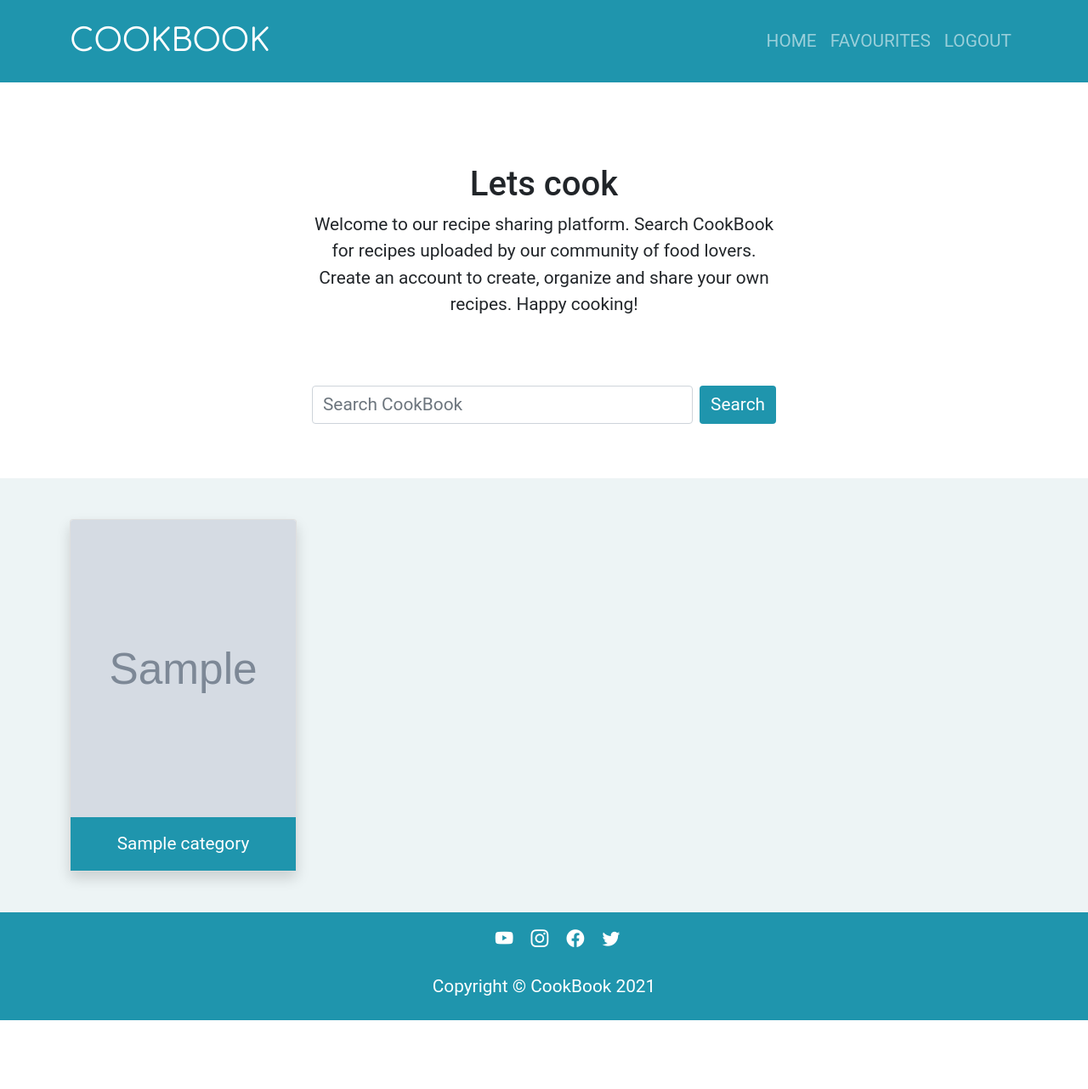
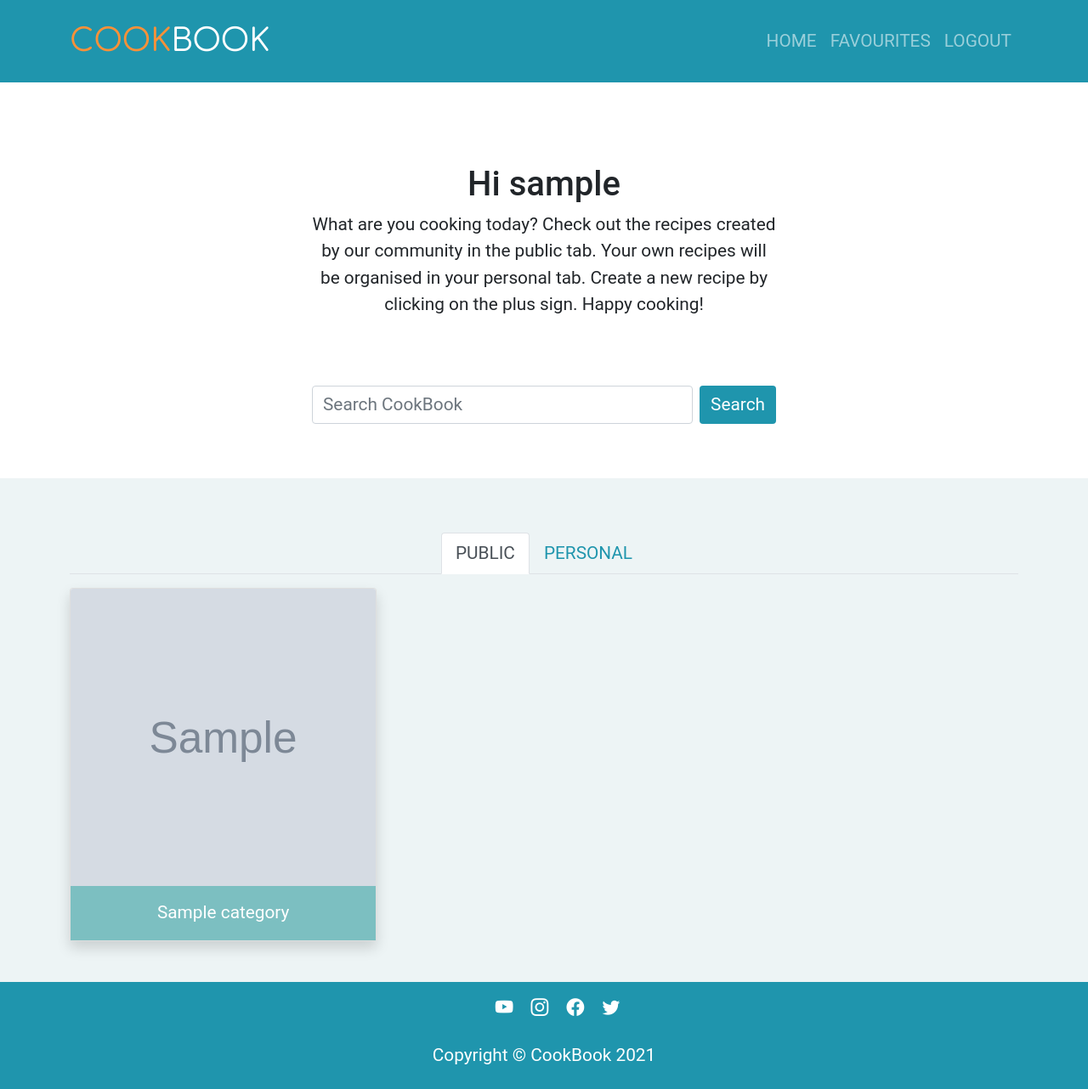
Before and after one commit to Paola62010/cookbook, a Django app: page / in a window 1280 px wide. Shown: the whole page at 85% size. Before the commit the page ends 1201 px from the top, so only its background shows below. Run offline with Django 3.2, Linux system fonts and the light colour scheme; a user stored in the database is signed in; tables that the repository leaves empty hold one stand-in row (values such as "Sample post"); grey boxes marked "Sample" are stand-in pictures; some libraries are stand-ins or nearby versions.

Commit message:
Add content to index.html for authenticated user

```diff
--- a/static/css/style.css
+++ b/static/css/style.css
@@ -4,6 +4,10 @@
 body {
 	font-family: Roboto, sans-serif;
 	font-size: 1.3rem;
+}
+
+a {
+	text-decoration: none;
 }
 
 .teal {
@@ -19,9 +23,17 @@ body {
 	font-size: 2.3rem;
 }
 
+.orange {
+	color: #fa9138;
+}
+
 .socialmedia-links li {
 	list-style: none;
 	display: inline-block;
+}
+
+footer i:hover {
+	color: #fa9138;
 }
 
 .search-button {
@@ -29,6 +41,12 @@ body {
 	color: white;
 	font-family: inherit;
 	font-size: inherit;
+}
+
+.search-button:hover {
+	background-color: white;
+	color: #1f95ad;
+	border: 1px solid #1f95ad;
 }
 
 .form-control {
@@ -47,6 +65,19 @@ body {
 }
 
 .card-body {
-	background-color: #1f95ad;
+	background-color: #7cbfc1;
 	color: white;
 }
+
+.card-body:hover {
+	background-color: #1f95ad;
+}
+
+.tab-button {
+	color: #1f95ad;
+}
+
+.tab-button:hover {
+	color: white;
+	background-color: #1f95ad;
+}
--- a/templates/base.html
+++ b/templates/base.html
@@ -17,7 +17,7 @@
 <!-- Header -->
 <nav class="navbar navbar-expand-lg teal navbar-dark">
     <div class="container py-2">
-        <a href="#" class="navbar-brand" id="logo">COOKBOOK</a>
+        <a href="#" class="navbar-brand" id="logo"><span class="orange">COOK</span>BOOK</a>
             <button class="navbar-toggler" type="button" data-bs-toggle="collapse" data-bs-target="#navmenu"
                 aria-controls="navbarText" aria-expanded="false" aria-label="Toggle navigation">
                 <span class="navbar-toggler-icon"></span>
--- a/templates/index.html
+++ b/templates/index.html
@@ -1,6 +1,72 @@
 {% extends 'base.html' %}
 
 {% block content %}
+
+{% if user.is_authenticated %}
+
+<section class="container py-5 text-center">
+    <div class="row py-lg-5">
+        <div class="col-lg-6 col-md-8 mx-auto">
+            <h1>Hi {{user.username}}</h1>
+            <p>What are you cooking today? Check out the recipes created by our community in the public tab. Your own recipes will be organised in your personal tab. Create a new recipe by clicking on the plus sign. Happy cooking!</p>
+        </div>
+    </div>
+    <div class="row py-3">
+        <div class="col-lg-6 col-md-8 mx-auto">
+            <form class="d-flex">
+                <input class="form-control me-2" type="search" placeholder="Search CookBook" aria-label="Search">
+                <button class="btn search-button" type="submit">Search</button>
+            </form>
+        </div>
+    </div>
+</section>
+<section class="py-5 light-teal">
+    <div class="container">
+        <nav>
+            <div class="nav nav-tabs justify-content-center my-3" id="nav-tab" role="tablist">
+              <button class="nav-link active tab-button" id="nav-public-tab" data-bs-toggle="tab" data-bs-target="#nav-public" type="button" role="tab" aria-controls="nav-public" aria-selected="true">PUBLIC</button>
+              <button class="nav-link tab-button" id="nav-personal-tab" data-bs-toggle="tab" data-bs-target="#nav-personal" type="button" role="tab" aria-controls="nav-personal" aria-selected="false">PERSONAL</button>
+            </div>
+          </nav>
+          <div class="tab-content" id="nav-tabContent">
+            <div class="tab-pane fade show active" id="nav-public" role="tabpanel" aria-labelledby="nav-home-tab">
+                <div class="row row-cols-1 row-cols-lg-2 row-cols-xl-3 g-3">
+                    {% for category in category_list %}
+                    <div class="col">
+                        <a href="#">
+                        <div class="card shadow">
+                            <img src="{{category.category_image.url}}" class="card-img-top" alt="Food category image">
+                            <div class="card-body">
+                              <p class="card-text text-center">{{ category.name }}</p>
+                            </div>
+                        </div>
+                        </a>
+                    </div>
+                    {% endfor %}
+                </div>
+            </div>
+            <div class="tab-pane fade" id="nav-personal" role="tabpanel" aria-labelledby="nav-personal-tab">
+                <div class="row row-cols-1 row-cols-lg-2 row-cols-xl-3 g-3">
+                    {% for category in category_list %}
+                    <div class="col">
+                        <a href="#">
+                        <div class="card shadow">
+                            <img src="{{category.category_image.url}}" class="card-img-top" alt="Food category image">
+                            <div class="card-body">
+                              <p class="card-text text-center">{{ category.name }}</p>
+                            </div>
+                        </div>
+                        </a>
+                    </div>
+                    {% endfor %}
+                </div>
+            </div>
+          </div>
+
+    </div>
+</section>
+
+{% else %}
 
 <section class="container py-5 text-center">
     <div class="row py-lg-5">
@@ -20,21 +86,23 @@
 </section>
 <section class="py-5 light-teal">
     <div class="container">
-        <div class="row row-cols-1 row-cols-sm-2 row-cols-lg-3 row-cols-xl-4 g-3">
+        <div class="row row-cols-1 row-cols-lg-2 row-cols-xl-3 g-3">
             {% for category in category_list %}
             <div class="col">
+                <a href="#">
                 <div class="card shadow">
                     <img src="{{category.category_image.url}}" class="card-img-top" alt="Food category image">
                     <div class="card-body">
                       <p class="card-text text-center">{{ category.name }}</p>
                     </div>
                 </div>
+                </a>
             </div>
             {% endfor %}
         </div>
     </div>
 </section>
 
-
+{% endif %}
 
 {% endblock %}
```
